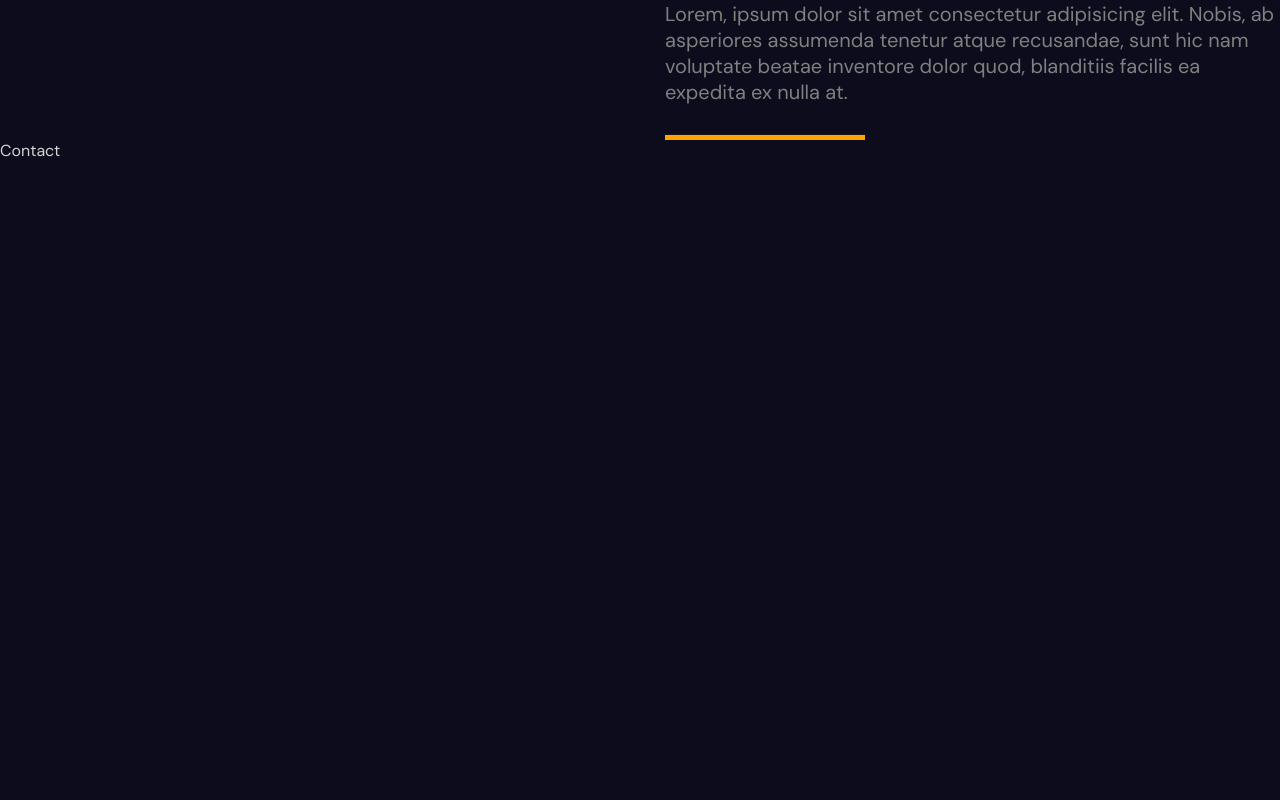
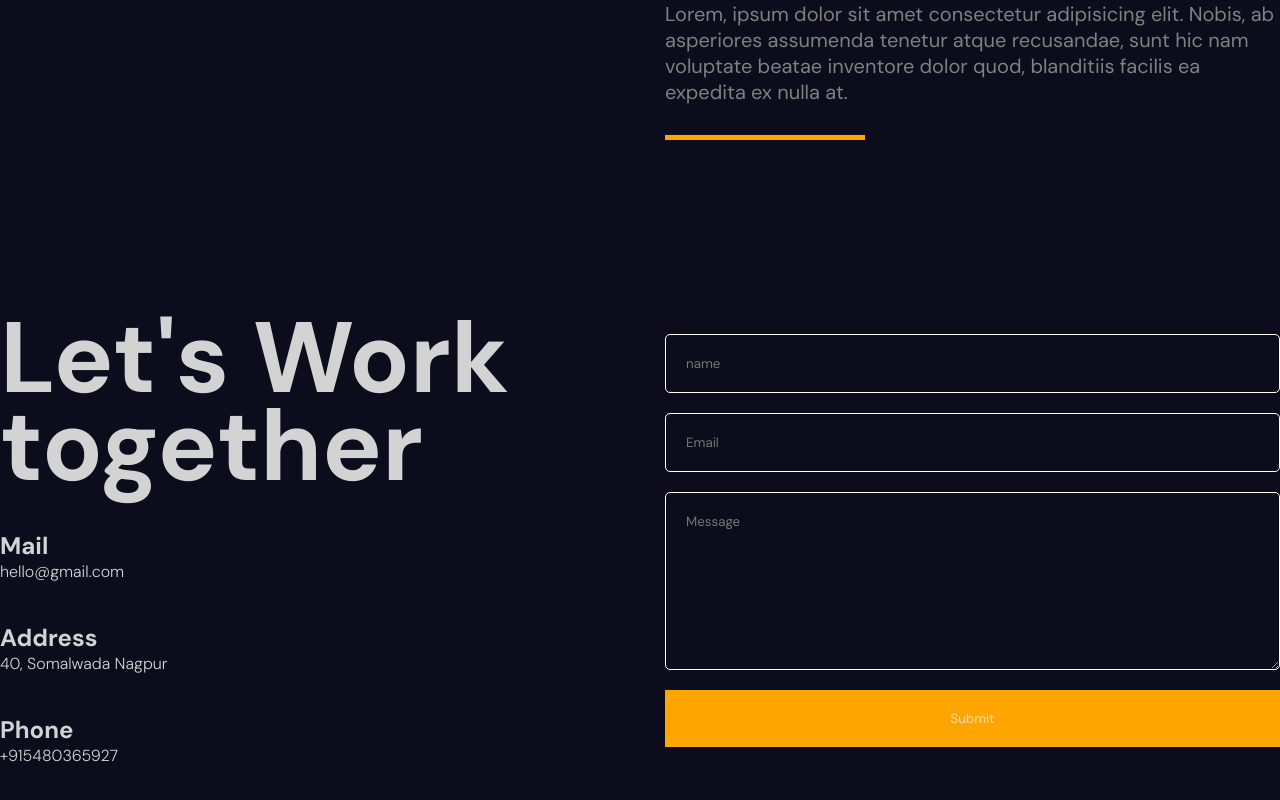
Before and after one commit to AakashRam70/3D-portfolio, a React (Vite) app: page / in a window 1280 px wide. Shown: the part 6413-7213 px from the top of the page. Built offline with nearby package versions, Linux system fonts and the light colour scheme.

Commit message:
Modifying file Contact.jsx and contact.scss

```diff
--- a/src/components/contact/Contact.jsx
+++ b/src/components/contact/Contact.jsx
@@ -3,7 +3,31 @@
 
 const Contact = () => {
     return (
-        <div>Contact</div>
+        <div className="contact">
+            <div className="textContainer">
+                <h1>Let's Work together</h1>
+                <div className="item">
+                    <h2>Mail</h2>
+                    <span>hello@gmail.com</span>
+                </div>
+                <div className="item">
+                    <h2>Address</h2>
+                    <span>40, Somalwada Nagpur</span>
+                </div>
+                <div className="item">
+                    <h2>Phone</h2>
+                    <span>+915480365927</span>
+                </div>
+            </div>
+            <div className="formContainer">
+                <form>
+                    <input type="text" placeholder='name' />
+                    <input type="email" placeholder='Email' />
+                    <textarea rows={8} placeholder='Message'></textarea>
+                    <button>Submit</button>
+                </form>
+            </div>
+        </div>
     )
 }
 
--- a/src/components/contact/contact.scss
+++ b/src/components/contact/contact.scss
@@ -0,0 +1,53 @@
+.contact {
+    height: 100%;
+    max-width: 1366px;
+    margin: auto;
+    display: flex;
+    align-items: center;
+    gap: 50px;
+
+    .textContainer {
+        flex: 1;
+        display: flex;
+        flex-direction: column;
+        gap: 40px;
+
+        h1 {
+            font-size: 100px;
+            line-height: 88px;
+        }
+
+        span {
+            font-weight: 300;
+        }
+    }
+
+    .formContainer {
+        flex: 1;
+
+        form {
+            display: flex;
+            flex-direction: column;
+            gap: 20px;
+        }
+
+        input,
+        textarea {
+            padding: 20px;
+            background-color: transparent;
+            border: 1px solid white;
+            color: white;
+            border-radius: 5px;
+
+        }
+
+        button {
+            padding: 20px;
+            border: none;
+            cursor: pointer;
+            color: wheat;
+            background-color: orange;
+        }
+
+    }
+}
```
